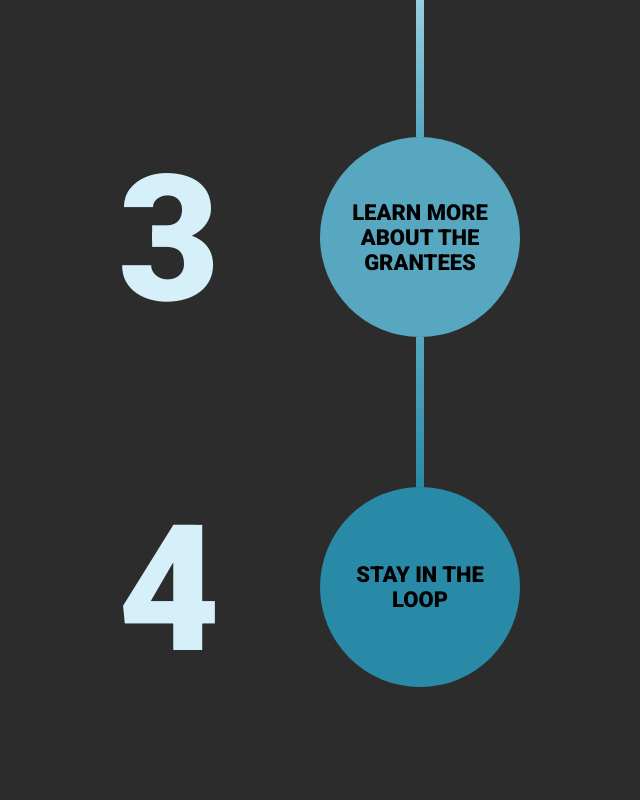
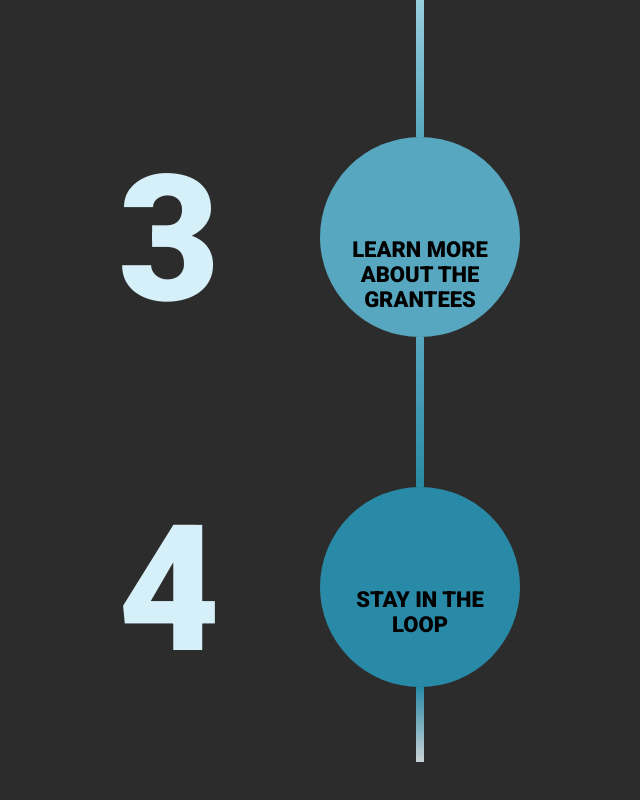
Before and after one commit to CS-SG-Studio/San-Jose-MOTI, a React (Create React App) app in the folder san-jose-digital/: page / in a window 1280 px wide. Shown: the part 770-1570 px from the top of the page, without its empty margins (321-961 px from the left). After the commit the page ends 1536 px from the top, so only its background shows below. Built offline with nearby package versions, Linux system fonts and the light colour scheme.

Commit message:
Update JourneyMapStyle.css

```diff
--- a/san-jose-digital/src/screens/JourneyMap/JourneyMapStyle.css
+++ b/san-jose-digital/src/screens/JourneyMap/JourneyMapStyle.css
@@ -34,7 +34,7 @@
   position: absolute;
   top: 50%;
   left: 50%;
-  transform: translate(-50%, -50%);
+  transform: translate(-50%);
   font-family: "Roboto", sans-serif;
   font-weight: Bold;
   font-size: 22px;
@@ -97,7 +97,7 @@
 }
 
 .connector.second1 {
-   height: 75px;
+  height: 75px;
   background: linear-gradient(rgba(159, 210, 225, 1), rgba(123, 189, 208, 1));
 }
 
@@ -109,3 +109,8 @@
 .connector.third {
   background: linear-gradient(rgba(86, 167, 191, 1), rgba(41, 138, 166, 1));
 }
+
+.connector.fourth {
+  height: 75px;
+  background: linear-gradient(rgba(41, 138, 166, 1), rgb(201, 211, 214));
+}
```
